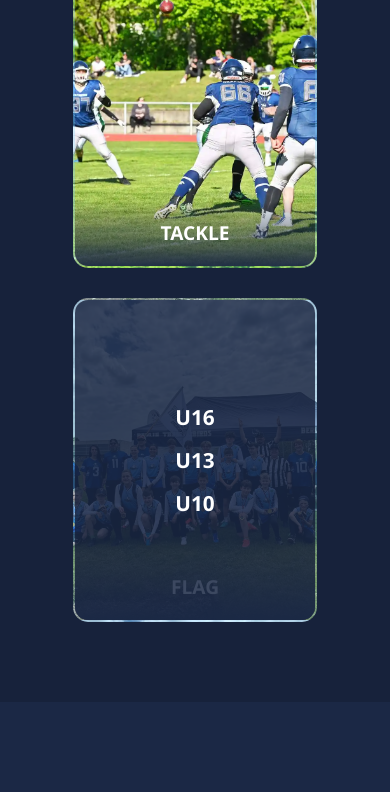
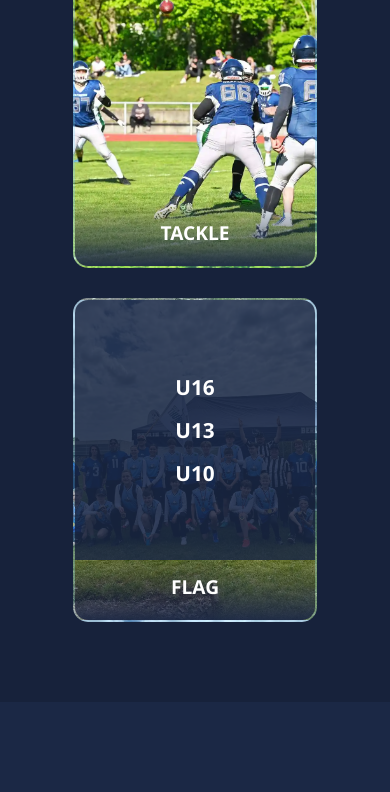
Before and after one commit to Ankhzunamun/Thunderbirds, a plain HTML site: page index.html in a window 390 px wide. Shown: the part 2851-3643 px from the top of the page. Drawn offline with Linux system fonts and the light colour scheme.

Commit message:
Add files via upload

```diff
--- a/style.css
+++ b/style.css
@@ -1036,6 +1036,7 @@ footer { text-align: center; padding: 50px; color: var(--thunder-silver); border
     .player-overlay {
         opacity: 1 !important;
         background: rgba(27, 40, 69, 0.85);
+		bottom: 60px !important; /* Lässt den unteren Bereich für den Schriftzug "Flag" frei */
     }
 
     .u16-top-image, .u13-top-image, .u10-top-image {
```
